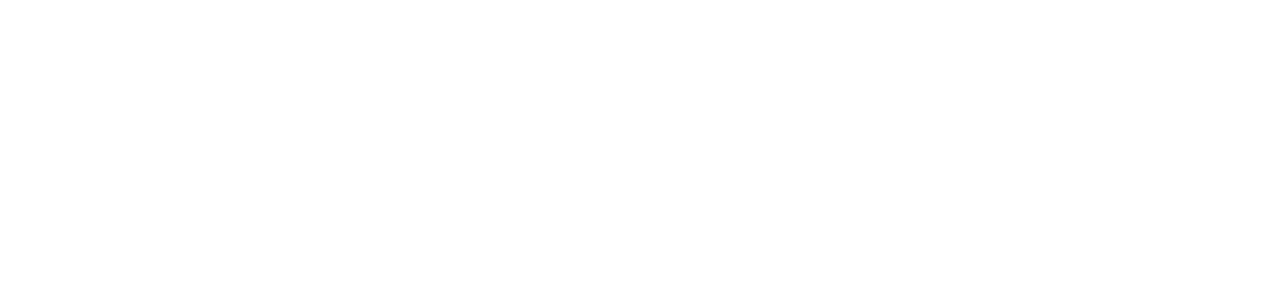
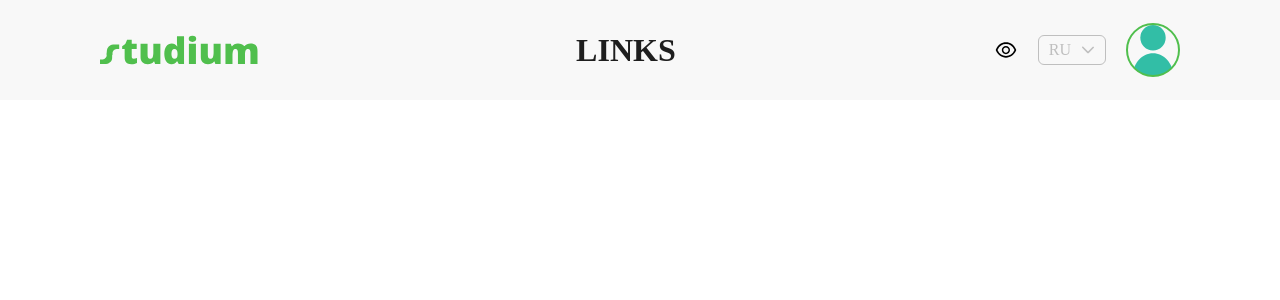
Before and after one commit to fokstal/Studium, a React (Create React App) app in the folder frontend/: page / in a window 1280 px wide. Shown: the top 300 px of the page. Built offline with nearby package versions, Linux system fonts and the light colour scheme.

Commit message:
feat: create header

```diff
--- a/frontend/package.json
+++ b/frontend/package.json
@@ -6,6 +6,9 @@
     "styled-components": "^5"
   },
   "dependencies": {
+    "@chakra-ui/react": "^2.8.2",
+    "@emotion/react": "^11.11.4",
+    "@emotion/styled": "^11.11.5",
     "@testing-library/jest-dom": "^5.17.0",
     "@testing-library/react": "^13.4.0",
     "@testing-library/user-event": "^13.5.0",
@@ -13,9 +16,11 @@
     "@types/node": "^16.18.96",
     "@types/react": "^18.2.75",
     "@types/react-dom": "^18.2.24",
+    "framer-motion": "^11.0.28",
     "primereact": "^10.6.3",
     "react": "^18.2.0",
     "react-dom": "^18.2.0",
+    "react-icons": "^5.1.0",
     "react-scripts": "5.0.1",
     "styled-components": "^6.1.8",
     "web-vitals": "^2.1.4"
--- a/frontend/src/components/app/App.tsx
+++ b/frontend/src/components/app/App.tsx
@@ -1,8 +1,10 @@
+import { Header } from "../header";
 import "./default.css";
 
 export function App() {
   return (
     <div className="App">
+      <Header/>
     </div>
   );
 }
--- /dev/null
+++ b/frontend/src/components/header/Header.tsx
@@ -0,0 +1,25 @@
+import { Flex } from "@chakra-ui/react";
+import { BaseLayout } from "../../layouts";
+import { Heading1 } from "../ui-kit/typoghraphy/typoghraphy";
+import { Select, Avatar } from "../ui-kit";
+import { languages } from "../ui-kit/variables";
+import { AiOutlineEye } from "react-icons/ai";
+
+export function Header() {
+  return (
+    <BaseLayout>
+      <Flex align="center" justify="space-between" h="100%">
+        <img src={process.env.PUBLIC_URL + "/images/logo.svg"} alt="Studium" width="158" height="30"/>
+        <Flex>
+          {/*TODO add links after add react router*/}
+          <Heading1>LINKS</Heading1>
+        </Flex>
+        <Flex gap="20px" align="center">
+          <AiOutlineEye size="24"/>
+          <Select options={languages} placeholder="RU"/>
+          <Avatar/>
+        </Flex>
+      </Flex>
+    </BaseLayout>
+  )
+}
--- /dev/null
+++ b/frontend/src/components/header/index.ts
@@ -0,0 +1 @@
+export * from "./Header";
--- a/frontend/src/components/ui-kit/variables.ts
+++ b/frontend/src/components/ui-kit/variables.ts
@@ -9,3 +9,9 @@
   red: "#FF4343",
   darkRed: "#E72727"
 }
+
+export const languages = [
+  {name: "RU"},
+  {name: "BE"},
+  {name: "EN"},
+]
--- /dev/null
+++ b/frontend/src/layouts/base-layout/BaseLayout.tsx
@@ -0,0 +1,16 @@
+import { Box, Container, Flex } from "@chakra-ui/react";
+import { colors } from "../../components/ui-kit/variables";
+
+type BaseLayoutProps = {
+  children: React.ReactNode;
+}
+
+export function BaseLayout({children}: BaseLayoutProps) {
+  return (
+    <Box background={colors.white}>
+      <Container maxW="1440px" p="0 100px" h="100px" boxSizing="border-box" m="auto">
+          {children}
+      </Container>
+    </Box>
+  )
+}
--- /dev/null
+++ b/frontend/src/layouts/base-layout/index.ts
@@ -0,0 +1 @@
+export * from "./BaseLayout";
--- /dev/null
+++ b/frontend/src/layouts/index.ts
@@ -0,0 +1 @@
+export * from "./base-layout";
```
Also changed, not shown: frontend/public/images/logo.svg (added), 1 other file (tests, documents, lock files or other folders).
